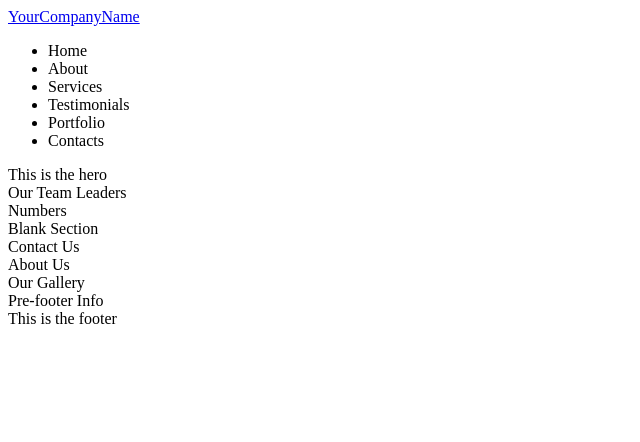
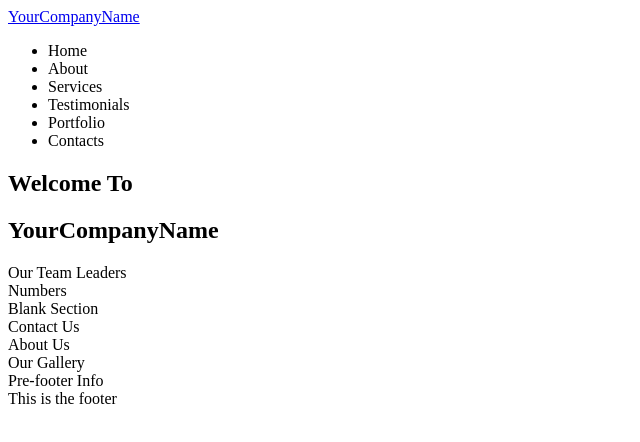
Before and after one commit to kyrelldixon/enterprise, a Gatsby site: page / in a window 1280 px wide. Shown: the whole page, without its empty margins (0-640 px from the left). Built offline with nearby package versions, Linux system fonts and the light colour scheme; Gatsby itself is replaced by a stand-in of ours.

Commit message:
Add hero content

```diff
--- a/src/components/hero.js
+++ b/src/components/hero.js
@@ -1,9 +1,12 @@
 import React from "react"
 
 const Hero = () => (
-  <div>
-    This is the hero
-  </div>
+  <section>
+    <div>
+      <h1>Welcome To</h1>
+      <h2>YourCompanyName</h2>
+    </div>
+  </section>
 )
 
 export default Hero
```
